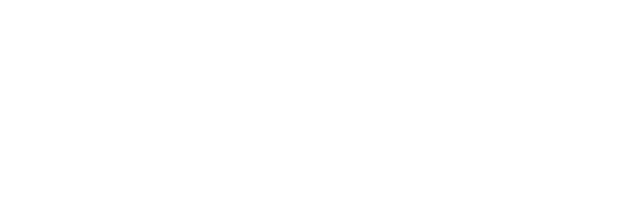
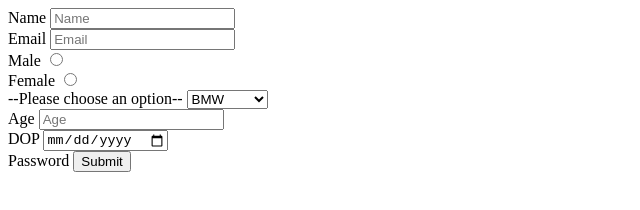
Before and after one commit to acciojob/car-insurance-form-EnugurthiAnup, a website: page main.html in a window 1280 px wide. Shown: the whole page, without its empty margins (0-640 px from the left). Drawn offline with Linux system fonts and the light colour scheme.

Commit message:
created a submission

```diff
--- a/main.html
+++ b/main.html
@@ -8,6 +8,30 @@
 
 <body>
 	<!-- the entire body must be written by student -->
+	<form method="post" >
+	<label for="name">Name</label>
+	<input type="text" required id='name' placeholder="Name"><br>
+	<label for="email">Email</label>
+	<input type="email" required id='email' placeholder="Email"><br>
+	<label for="gender_m">Male</label>
+	 <input type="radio" required id='gender_m' name="gender" ><br>
+	<label for="gender_f">Female</label>
+	 <input type="radio" required id='gender_f' name="gender" ><br>
+	<label for="cars">--Please choose an option--</label>
+
+	 <select  id="cars" placeholder="--Please choose an option--">
+		 <option>BMW</option>
+		 <option>Audi</option>
+		 <option>Mercedez</option>
+
+	 </select><br>
+	<label for="age">Age</label>
+		<input type="number" required id='age' placeholder="Age"><br>
+	<label for="dop">DOP</label>
+	 <input type="date" required id='dop' ><br>
+	<label for="password">Password</label>
+		<button type="submit">Submit</button>
+	</form>
     <script type="text/javascript" src="./script.js">
 </script>
 
```
